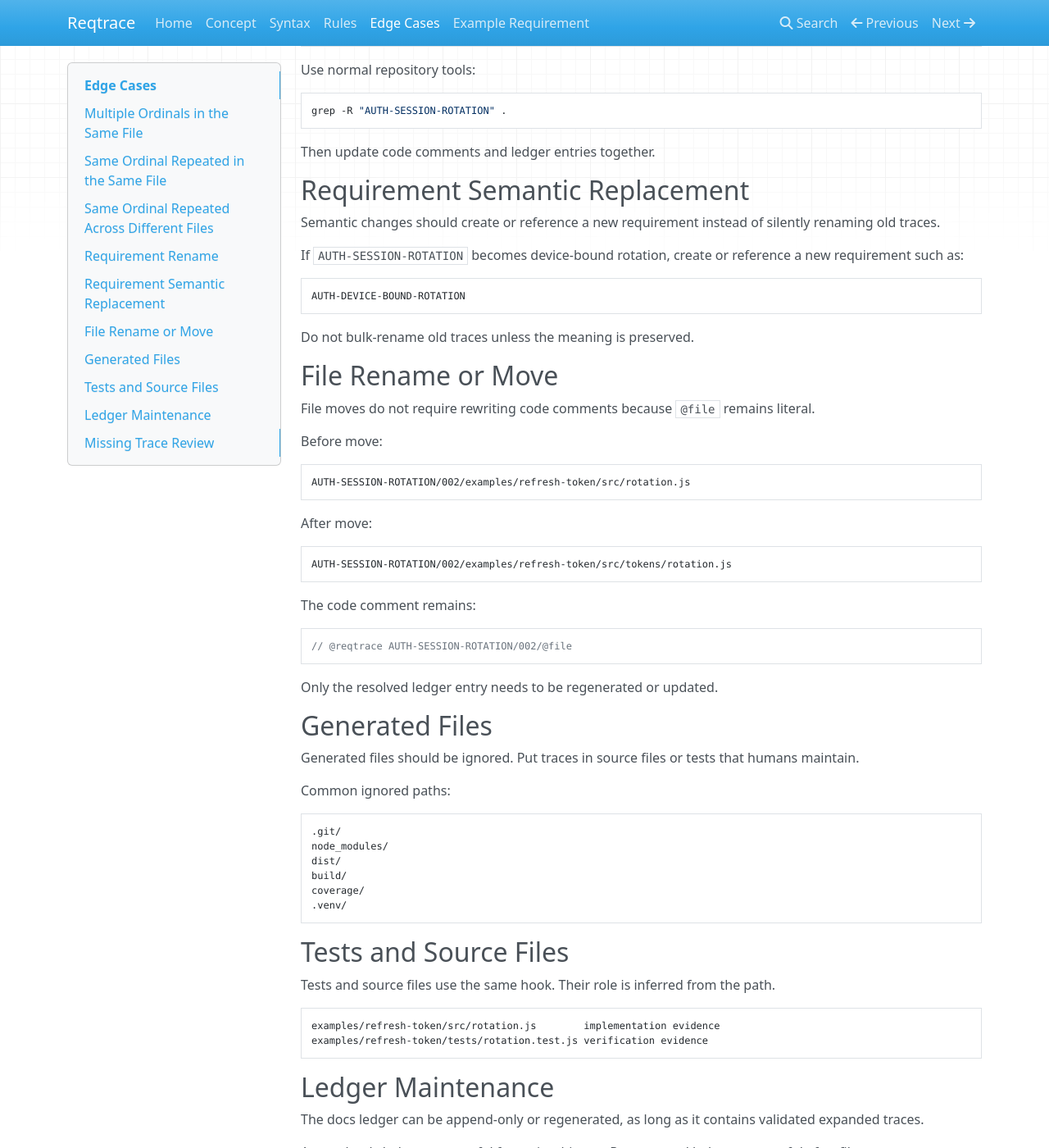
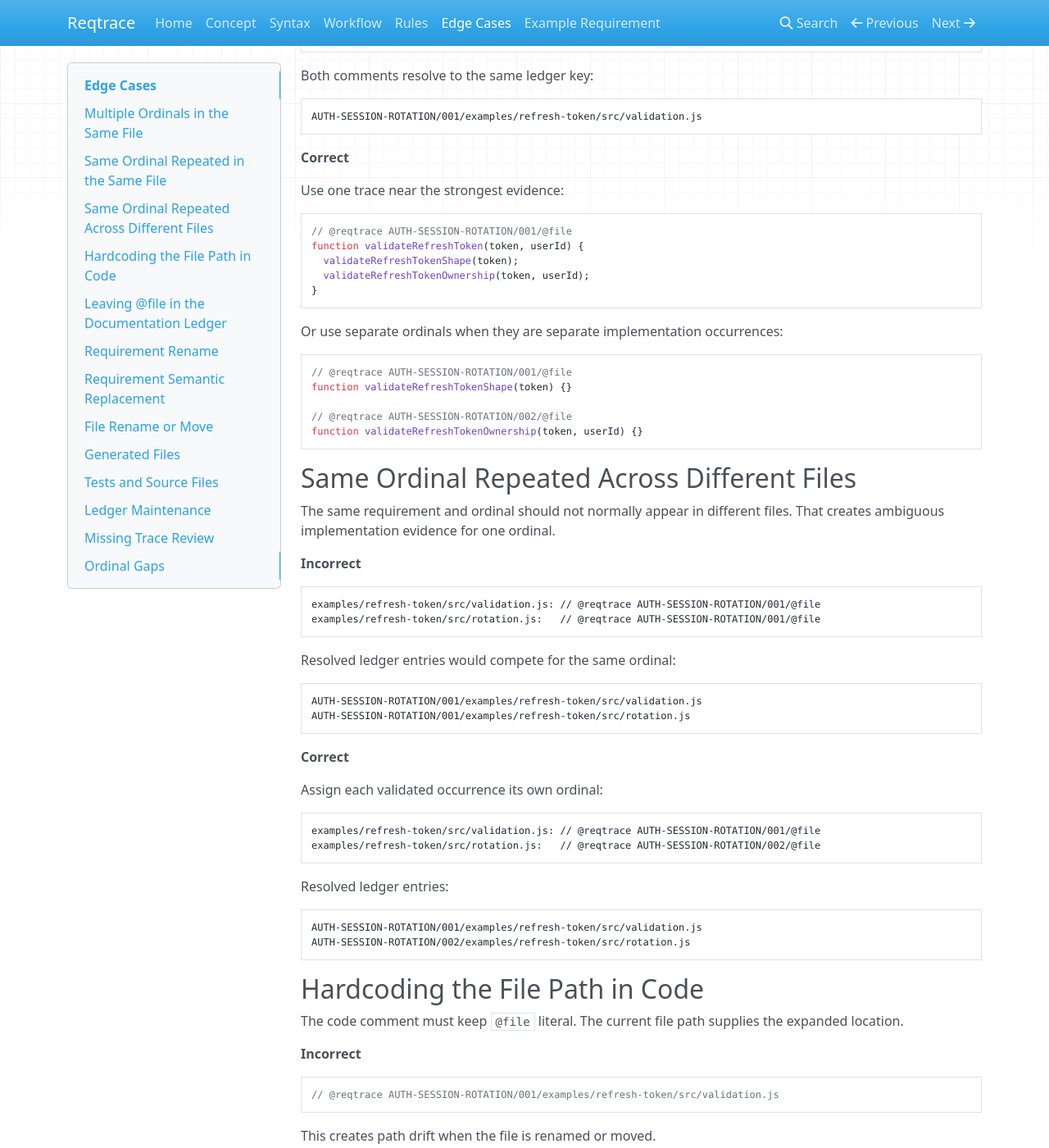
Before and after one commit to paragon-ux/Reqtrace, an MkDocs documentation site: the page built from docs/edge-cases.md, in a window 1280 px wide and 1400 px high, scrolled down 1017 px. Shown: the whole window at 82% size. Built offline with MkDocs 1.6.1, drawn with Linux system fonts in a browser that asks for light colours; nearby versions of some CDN libraries; some of the changed text lies outside the part shown.

Commit message:
added workflow navigation

````diff
--- a/docs/edge-cases.md
+++ b/docs/edge-cases.md
@@ -1,8 +1,24 @@
 # Edge Cases
+
+This page uses paired **Incorrect** and **Correct** examples so implementers and review agents can classify traces without needing a custom resolver.
+
+A Reqtrace handle in code is always unresolved:
+
+```txt
+@reqtrace <REQUIREMENT>/<ORDINAL>/@file
+```
+
+A trace ledger entry in documentation is always resolved:
+
+```txt
+<REQUIREMENT>/<ORDINAL>/<repo-relative-file-path>
+```
 
 ## Multiple Ordinals in the Same File
 
-A file can contain multiple implementation occurrences for the same requirement when each occurrence has a distinct ordinal.
+Multiple implementation ordinals may appear in the same file when they identify different implementation evidence.
+
+**Correct**
 
 ```js
 // @reqtrace AUTH-SESSION-ROTATION/001/@file
@@ -12,11 +28,20 @@ function validateRefreshTokenShape(token) {}
 function validateRefreshTokenOwnership(token, userId) {}
 ```
 
-Both resolve through the same file path, but the ordinals keep the occurrences distinct.
+Resolved ledger entries:
+
+```txt
+AUTH-SESSION-ROTATION/001/examples/refresh-token/src/validation.js
+AUTH-SESSION-ROTATION/002/examples/refresh-token/src/validation.js
+```
+
+The file path is the same, but the ordinals are different, so the occurrences remain distinct.
 
 ## Same Ordinal Repeated in the Same File
 
-Repeating the same ordinal in the same file is usually accidental.
+Repeating the same requirement and ordinal in the same file creates a duplicate resolved trace.
+
+**Incorrect**
 
 ```js
 // @reqtrace AUTH-SESSION-ROTATION/001/@file
@@ -26,76 +51,223 @@ function validateRefreshTokenShape(token) {}
 function validateRefreshTokenOwnership(token, userId) {}
 ```
 
-Keep one trace near the strongest implementation evidence or assign distinct ordinals when there are truly separate occurrences.
+Both comments resolve to the same ledger key:
+
+```txt
+AUTH-SESSION-ROTATION/001/examples/refresh-token/src/validation.js
+```
+
+**Correct**
+
+Use one trace near the strongest evidence:
+
+```js
+// @reqtrace AUTH-SESSION-ROTATION/001/@file
+function validateRefreshToken(token, userId) {
+  validateRefreshTokenShape(token);
+  validateRefreshTokenOwnership(token, userId);
+}
+```
+
+Or use separate ordinals when they are separate implementation occurrences:
+
+```js
+// @reqtrace AUTH-SESSION-ROTATION/001/@file
+function validateRefreshTokenShape(token) {}
+
+// @reqtrace AUTH-SESSION-ROTATION/002/@file
+function validateRefreshTokenOwnership(token, userId) {}
+```
 
 ## Same Ordinal Repeated Across Different Files
 
-Repeating the same ordinal across different files creates ambiguous implementation evidence.
+The same requirement and ordinal should not normally appear in different files. That creates ambiguous implementation evidence for one ordinal.
+
+**Incorrect**
+
+```txt
+examples/refresh-token/src/validation.js: // @reqtrace AUTH-SESSION-ROTATION/001/@file
+examples/refresh-token/src/rotation.js:   // @reqtrace AUTH-SESSION-ROTATION/001/@file
+```
+
+Resolved ledger entries would compete for the same ordinal:
 
 ```txt
 AUTH-SESSION-ROTATION/001/examples/refresh-token/src/validation.js
 AUTH-SESSION-ROTATION/001/examples/refresh-token/src/rotation.js
 ```
 
-Use a unique ordinal for each validated occurrence.
+**Correct**
+
+Assign each validated occurrence its own ordinal:
+
+```txt
+examples/refresh-token/src/validation.js: // @reqtrace AUTH-SESSION-ROTATION/001/@file
+examples/refresh-token/src/rotation.js:   // @reqtrace AUTH-SESSION-ROTATION/002/@file
+```
+
+Resolved ledger entries:
+
+```txt
+AUTH-SESSION-ROTATION/001/examples/refresh-token/src/validation.js
+AUTH-SESSION-ROTATION/002/examples/refresh-token/src/rotation.js
+```
+
+## Hardcoding the File Path in Code
+
+The code comment must keep `@file` literal. The current file path supplies the expanded location.
+
+**Incorrect**
+
+```js
+// @reqtrace AUTH-SESSION-ROTATION/001/examples/refresh-token/src/validation.js
+```
+
+This creates path drift when the file is renamed or moved.
+
+**Correct**
+
+```js
+// @reqtrace AUTH-SESSION-ROTATION/001/@file
+```
+
+Then the ledger stores the resolved form:
+
+```txt
+AUTH-SESSION-ROTATION/001/examples/refresh-token/src/validation.js
+```
+
+## Leaving `@file` in the Documentation Ledger
+
+Documentation ledgers must contain validated expanded traces, not unresolved code handles.
+
+**Incorrect**
+
+```md
+## Trace ledger
+
+- AUTH-SESSION-ROTATION/001/@file
+```
+
+**Correct**
+
+```md
+## Trace ledger
+
+- AUTH-SESSION-ROTATION/001/examples/refresh-token/src/validation.js
+```
 
 ## Requirement Rename
 
-Requirement renames are allowed only when the meaning is preserved.
+A requirement rename is allowed only when the meaning is preserved.
 
-Safe rename:
+**Correct**
+
+A wording cleanup that preserves identity:
 
 ```txt
 AUTH-SESSION-ROTATION -> AUTH-REFRESH-TOKEN-ROTATION
 ```
 
-Use normal repository tools:
+Update code comments and ledger entries together:
 
 ```bash
 grep -R "AUTH-SESSION-ROTATION" .
 ```
 
-Then update code comments and ledger entries together.
+Then replace the old handle with the new handle in both unresolved code comments and resolved ledger entries.
+
+**Incorrect**
+
+Do not use a rename to hide a semantic change:
+
+```txt
+AUTH-SESSION-ROTATION -> AUTH-DEVICE-BOUND-ROTATION
+```
+
+If device binding adds a new obligation, this is a replacement or split, not a safe rename.
 
 ## Requirement Semantic Replacement
 
-Semantic changes should create or reference a new requirement instead of silently renaming old traces.
+When the meaning changes, create or reference a new requirement instead of silently rewriting old traces.
 
-If `AUTH-SESSION-ROTATION` becomes device-bound rotation, create or reference a new requirement such as:
+**Incorrect**
 
 ```txt
-AUTH-DEVICE-BOUND-ROTATION
+AUTH-SESSION-ROTATION/001/examples/refresh-token/src/validation.js
 ```
 
-Do not bulk-rename old traces unless the meaning is preserved.
+Silently changed to:
+
+```txt
+AUTH-DEVICE-BOUND-ROTATION/001/examples/refresh-token/src/validation.js
+```
+
+without creating or referencing the new requirement.
+
+**Correct**
+
+Keep the old requirement history understandable and trace the new requirement separately:
+
+```md
+# AUTH-SESSION-ROTATION
+
+Status: superseded by AUTH-DEVICE-BOUND-ROTATION.
+```
+
+```md
+# AUTH-DEVICE-BOUND-ROTATION
+
+Successful refresh-token exchange must rotate the token and bind the replacement token to the device identity.
+
+## Trace ledger
+
+- AUTH-DEVICE-BOUND-ROTATION/001/examples/refresh-token/src/device-binding.js
+```
 
 ## File Rename or Move
 
-File moves do not require rewriting code comments because `@file` remains literal.
+File moves do not require rewriting code comments because `@file` remains literal. They do require updating the resolved ledger.
 
-Before move:
+**Incorrect**
+
+The file moved to `examples/refresh-token/src/tokens/rotation.js`, but the ledger still says:
 
 ```txt
 AUTH-SESSION-ROTATION/002/examples/refresh-token/src/rotation.js
 ```
 
-After move:
+**Correct**
+
+Code comment remains unchanged:
+
+```js
+// @reqtrace AUTH-SESSION-ROTATION/002/@file
+```
+
+Ledger entry is regenerated or updated:
 
 ```txt
 AUTH-SESSION-ROTATION/002/examples/refresh-token/src/tokens/rotation.js
 ```
 
-The code comment remains:
+## Generated Files
 
-```js
-// @reqtrace AUTH-SESSION-ROTATION/002/@file
+Generated files should not carry Reqtrace handles. Put traces in human-maintained source files or tests.
+
+**Incorrect**
+
+```txt
+dist/rotation.bundle.js: // @reqtrace AUTH-SESSION-ROTATION/002/@file
+coverage/report.js:     // @reqtrace AUTH-SESSION-ROTATION/004/@file
 ```
 
-Only the resolved ledger entry needs to be regenerated or updated.
+**Correct**
 
-## Generated Files
-
-Generated files should be ignored. Put traces in source files or tests that humans maintain.
+```txt
+examples/refresh-token/src/rotation.js:        // @reqtrace AUTH-SESSION-ROTATION/002/@file
+examples/refresh-token/tests/rotation.test.js: // @reqtrace AUTH-SESSION-ROTATION/004/@file
+```
 
 Common ignored paths:
 
@@ -110,7 +282,29 @@ coverage/
 
 ## Tests and Source Files
 
-Tests and source files use the same hook. Their role is inferred from the path.
+Reqtrace uses one hook. Do not add separate hook names for implementation, verification, or support. Role is inferred from the file path and surrounding code.
+
+**Incorrect**
+
+```js
+// @implements AUTH-SESSION-ROTATION/002/@file
+```
+
+```js
+// @verifies AUTH-SESSION-ROTATION/004/@file
+```
+
+**Correct**
+
+```js
+// @reqtrace AUTH-SESSION-ROTATION/002/@file
+```
+
+```js
+// @reqtrace AUTH-SESSION-ROTATION/004/@file
+```
+
+Role is inferred from paths such as:
 
 ```txt
 examples/refresh-token/src/rotation.js        implementation evidence
@@ -119,12 +313,62 @@ examples/refresh-token/tests/rotation.test.js verification evidence
 
 ## Ledger Maintenance
 
-The docs ledger can be append-only or regenerated, as long as it contains validated expanded traces.
+Every valid trace must be appended to the requirement's trace ledger or the trace must be removed.
+
+**Incorrect**
+
+Code contains:
+
+```js
+// @reqtrace AUTH-SESSION-ROTATION/003/@file
+```
+
+but `docs/requirements.md` has no resolved trace for it.
+
+**Correct**
+
+After validation, append the resolved trace:
+
+```md
+## Trace ledger
+
+- AUTH-SESSION-ROTATION/003/examples/refresh-token/src/revocation.js
+```
 
 Append-only ledgers are useful for review history. Regenerated ledgers are useful after file moves.
 
 ## Missing Trace Review
 
-If a pull request changes behavior but not traces, a reviewer should ask whether a trace is missing.
+A behavior-changing pull request does not always need a new trace, but it must make the decision explicit during review.
 
-A missing trace does not always mean the PR is wrong. It means the PR should explicitly decide whether the changed behavior is relevant to an existing requirement handle.
+**Incorrect**
+
+A PR changes refresh-token reuse behavior but does not add, update, remove, or discuss any `AUTH-SESSION-ROTATION` traces.
+
+**Correct**
+
+The PR does one of these:
+
+```txt
+- adds a new @reqtrace handle and ledger entry
+- updates an existing trace and ledger entry
+- removes an invalid trace and ledger entry
+- states that the change is not related to AUTH-SESSION-ROTATION
+```
+
+## Ordinal Gaps
+
+Ordinals do not have to prove a perfect historical sequence forever. They only need to identify validated implementation occurrences clearly.
+
+**Acceptable**
+
+```txt
+AUTH-SESSION-ROTATION/001/examples/refresh-token/src/validation.js
+AUTH-SESSION-ROTATION/003/examples/refresh-token/src/revocation.js
+```
+
+This can happen after removing an invalid or obsolete trace.
+
+**Avoid**
+
+Renumbering unrelated traces just to close a gap. Renumbering creates unnecessary diff noise and can make review history harder to follow.
--- a/mkdocs.yml
+++ b/mkdocs.yml
@@ -3,6 +3,7 @@ nav:
   - Home: index.md
   - Concept: concept.md
   - Syntax: syntax.md
+  - Workflow: workflow.md
   - Rules: rules.md
   - Edge Cases: edge-cases.md
   - Example Requirement: requirements.md
````
Also changed, not shown: PATCH_SUMMARY.md (+8 -9 lines).
